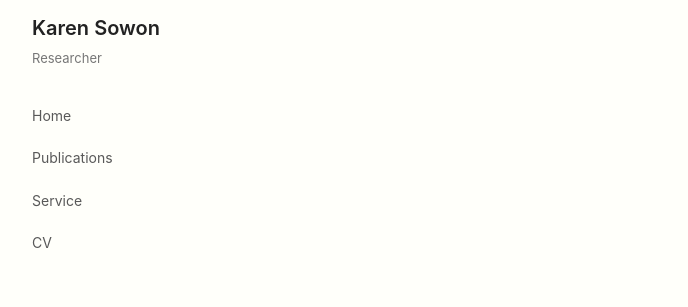
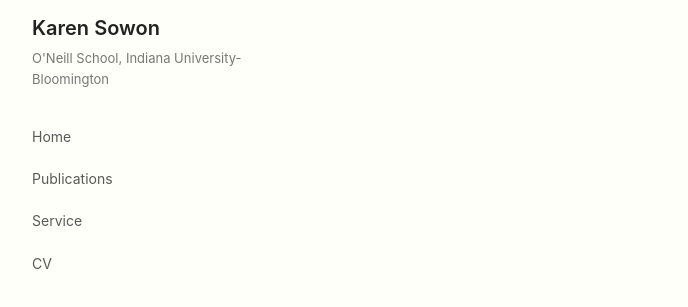
Before and after one commit to kawinita/kawinita.github.io, a plain HTML site: page cv.html in a window 1280 px wide. Shown: the part 213-520 px from the top of the page, without its empty margins (178-866 px from the left). Drawn offline with Linux system fonts and the light colour scheme; some icons are missing.

Commit message:
Update cv.html

```diff
--- a/cv.html
+++ b/cv.html
@@ -18,7 +18,7 @@
         <img src="assets/img/profile.png" alt="Karen Sowon">
         <div>
           <div class="name">Karen Sowon</div>
-          <div class="role">Researcher</div>
+          <div class="role">O'Neill School, Indiana University-Bloomington</div>
         </div>
       </div>
 
```
